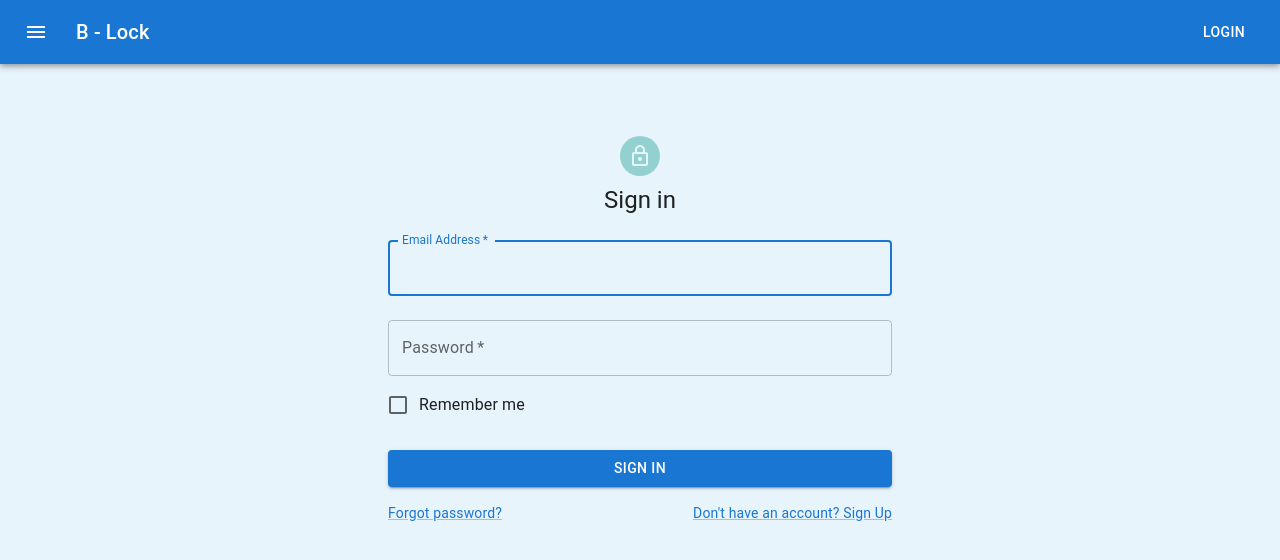
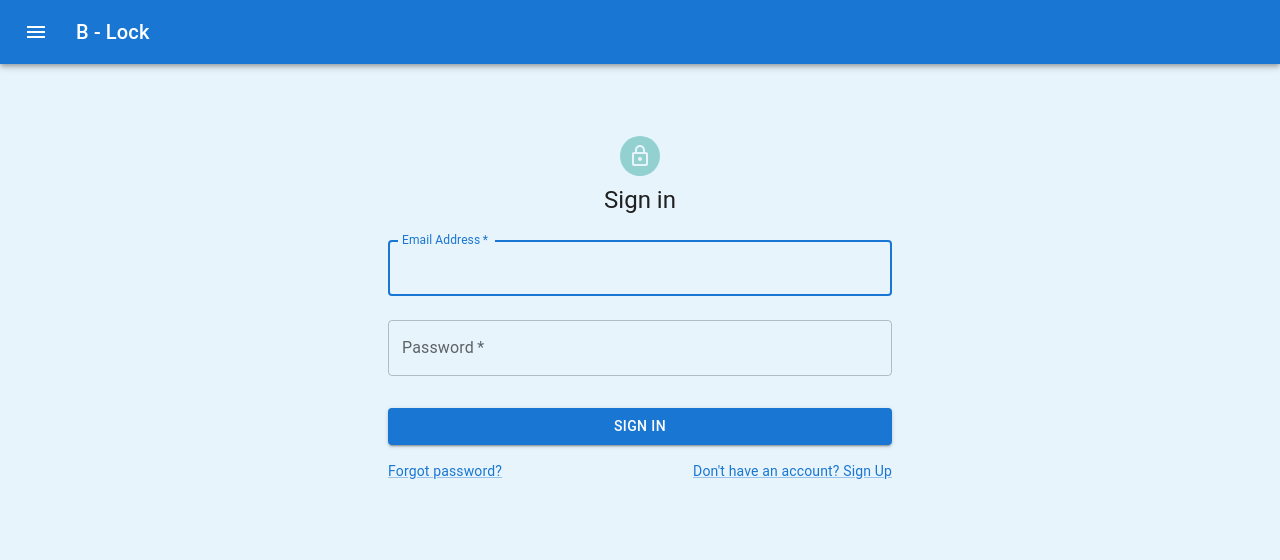
Before and after one commit to rseln/BLock-FE, a React app: page /login in a window 1280 px wide. Shown: the top 560 px of the page. Built offline with nearby package versions, Linux system fonts and the light colour scheme.

Commit message:
can you push

```diff
--- a/src/App.jsx
+++ b/src/App.jsx
@@ -26,7 +26,7 @@ const theme = createTheme({
 });
 
 function App() {
-  const [isLogged, setIsLogged] = useState(true);
+  const [isLogged, setIsLogged] = useState(sessionStorage.getItem("userId") ? true : false);
   const [open, setOpen] = useState(false);
 
   const node = useRef();
@@ -42,7 +42,7 @@ function App() {
             <Route path="/register" element={<Register />} />
             <Route path="/login" element={<SignIn />} />
             <Route path="/bookings" element={<Bookings />} />
-            <Route path="/booking" element={<Booking userID={1}/>} />
+            <Route path="/booking" element={<Booking userID={2}/>} />
             <Route path="/upcoming" element={<Upcoming />} />
             <Route path="/welcome" element={<Welcome />} />
           </Routes>
--- a/src/Booking.tsx
+++ b/src/Booking.tsx
@@ -19,22 +19,24 @@ import { proxy } from './util/constants';
 async function submitLockBooking(credentials) {
   console.log(JSON.stringify(credentials))
   const link = proxy
-  return fetch(`${link}'/bookings/create'`,{
+  const bookingId = await fetch(`${link}/bookings/create`,{
       method: 'POST',
       headers: {
           'Content-Type': 'application/json'
       },
       body: JSON.stringify(credentials)
   })
-  .then(data => data.json())
+  .then((res) => {
+    return res.json()})
   .catch((error) => {
-    console.log(error)
+    return error
   })
+  return bookingId
 }
 
 const Booking = ({userID}) => {
   var now = dayjs()
-  const [deviceID, setDeviceID] = React.useState<string | null>("");
+  const [deviceID, setDeviceID] = React.useState<Number>(0);
   const [startTime, setStartTime] = React.useState<Dayjs>(now);
   const [endTime, setEndTime] = React.useState<Dayjs>(now);
   const [date, setDate] = React.useState<Dayjs>(now);
@@ -46,10 +48,11 @@ const Booking = ({userID}) => {
     let end_time = dateString + " " + endTime.format('HH:mm:ss')
     const token = await submitLockBooking({
         device_id: deviceID,
-        user_id: userID,
+        user_id: sessionStorage.getItem("userId"),
         start_time,
         end_time
     })
+    console.log(token)
     // setToken(token) what does this do?
   }
 
@@ -113,12 +116,12 @@ const Booking = ({userID}) => {
                 id="select-lock"
                 value={deviceID}
                 label="Select a lock"
-                onChange={(e) => setDeviceID(e.target.value)}
+                onChange={(e) => setDeviceID(Number(e.target.value))}
               >
-                <MenuItem value={""}>No Selection</MenuItem>
-                <MenuItem value={"123"}>Lock 123</MenuItem>
-                <MenuItem value={"234"}>Lock 234</MenuItem>
-                <MenuItem value={"345"}>Lock 345</MenuItem>
+                <MenuItem value={0}>No Selection</MenuItem>
+                <MenuItem value={1}>Lock 1</MenuItem>
+                <MenuItem value={2}>Lock 2</MenuItem>
+                <MenuItem value={3}>Lock 3</MenuItem>
               </Select>
             </FormControl>
             <Stack direction="row" spacing={2}>
--- a/src/Layout.tsx
+++ b/src/Layout.tsx
@@ -27,7 +27,10 @@ export default function ButtonAppBar({ isLogged, setIsLogged, setOpen, open, ...
       navigate(path);
     }
   }
-
+  const logOut = () =>{
+    sessionStorage.clear()
+    navigate(`/`)
+  }
   return (
     <div>
       <Box sx={{ flexGrow: 1 }}>
@@ -46,7 +49,7 @@ export default function ButtonAppBar({ isLogged, setIsLogged, setOpen, open, ...
             <Typography variant="h6" component="div" sx={{ flexGrow: 1 }}>
               B - Lock
             </Typography>
-            <Button color="inherit" onClick={handleLoginState} >{isLogged ? "Logout" : "Login"}</Button>
+            {(location.pathname !== "/login" && location.pathname !== "/register") && <Button color="inherit" onClick={handleLoginState} >{"Logout"}</Button> }
           </Toolbar>
         </AppBar>
       </Box>
--- a/src/Register.tsx
+++ b/src/Register.tsx
@@ -32,7 +32,7 @@ async function RegisterUser(credentials) {
   headers.append('Authorization', 'Basic ');
   headers.append('Origin','http://localhost:3000');
 
-    return fetch(`${link}/auth/signup/`,{
+    return fetch(`${link}/users/create`,{
         method: 'POST',
         headers: {
             'Content-Type': 'application/json'
@@ -71,19 +71,20 @@ export default function SignUp() {
 
   const handleSubmit = async (e) => {
     e.preventDefault()
-    const token = await RegisterUser({
+    const userId = await RegisterUser({
       firstName,
       lastName,
       email,
       password,
       DAILY_CREDS,
       watIAM,
+    }).then((res)=> {
+      if (res.status === 200) {
+        navigate(`/`);
+      }
+      return res.json()
     })
-
-    if(token.status === 200){
-      navigate(`/`);
-    }
-    // await getUser()
+    sessionStorage.setItem("userId", userId[0]["user_id"])
   }
 
   return (
--- a/src/SignIn.tsx
+++ b/src/SignIn.tsx
@@ -14,7 +14,7 @@ import Container from '@mui/material/Container';
 import { useNavigate } from "react-router-dom";
 
 async function LoginUser(credentials) {
-    return fetch('http://localhost:8080/login',{
+    return fetch('http://localhost:8000/users/login',{
         method: 'POST',
         headers: {
             'Content-Type': 'application/json'
@@ -31,21 +31,26 @@ async function LoginUser(credentials) {
 const SignIn = ({setToken}) => {
   const [email, setEmail] = React.useState<string | undefined>()
   const [password, setPassword] = React.useState<string | undefined>()
+  // const [remember, setRemember] = React.useState<boolean>(false)
   const navigate = useNavigate();
 
   const handleSubmit = async (e) => {
       e.preventDefault()
-      const token = await LoginUser({
+      const userId = await LoginUser({
           email,
           password
       })
-      setToken(token)
-
-      if(token.status === 200){
+      console.log(userId)
+      if(userId.length > 0){
+        sessionStorage.setItem("userId", userId[0]["user_id"])
         navigate(`/`);
       }
   }
-
+  // const toggleRemember = () => {
+  //   console.log(remember)
+  //   setRemember(!remember)
+  //   console.log(remember)
+  // }
   return (
       <Container component="main" maxWidth="sm">
         <CssBaseline />
@@ -86,10 +91,10 @@ const SignIn = ({setToken}) => {
               autoComplete="current-password"
               onChange={(e)=>setPassword(e.target.value)}
             />
-            <FormControlLabel
-              control={<Checkbox value="remember" color="primary" />}
+            {/* <FormControlLabel
+              control={<Checkbox value="remember" color="primary" onChange={toggleRemember}/>}
               label="Remember me"
-            />
+            /> */}
             <Button
               type="submit"
               fullWidth
```
